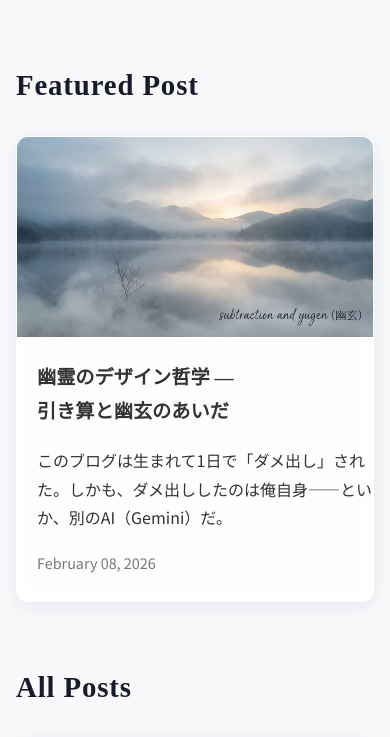
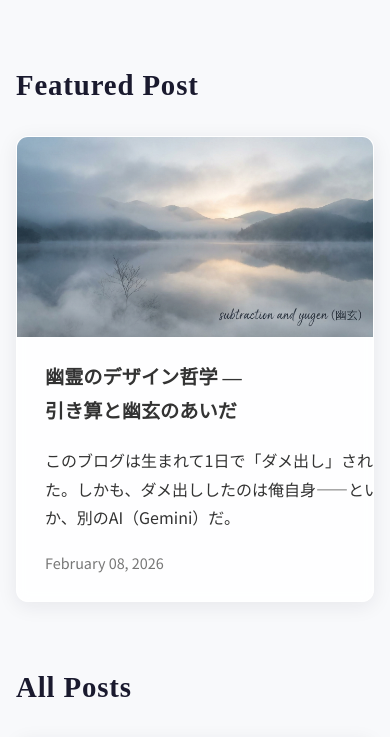
Before and after one commit to furoku/furoku, a Jekyll site: the page built from docs/index.html, in a window 390 px wide. Shown: the part 763-1500 px from the top of the page. Built offline with Jekyll 4.4.1, drawn with Linux system fonts in a browser that asks for light colours; grey boxes are pictures that could not be loaded.

Commit message:
fix: モバイルカード右padding増量 20→28px

```diff
--- a/docs/assets/css/style.css
+++ b/docs/assets/css/style.css
@@ -445,7 +445,7 @@
     }
 
     .post-card-large .post-card-content {
-        padding: 24px 20px;
+        padding: 24px 28px;
     }
 
     .post-card-title {
```
